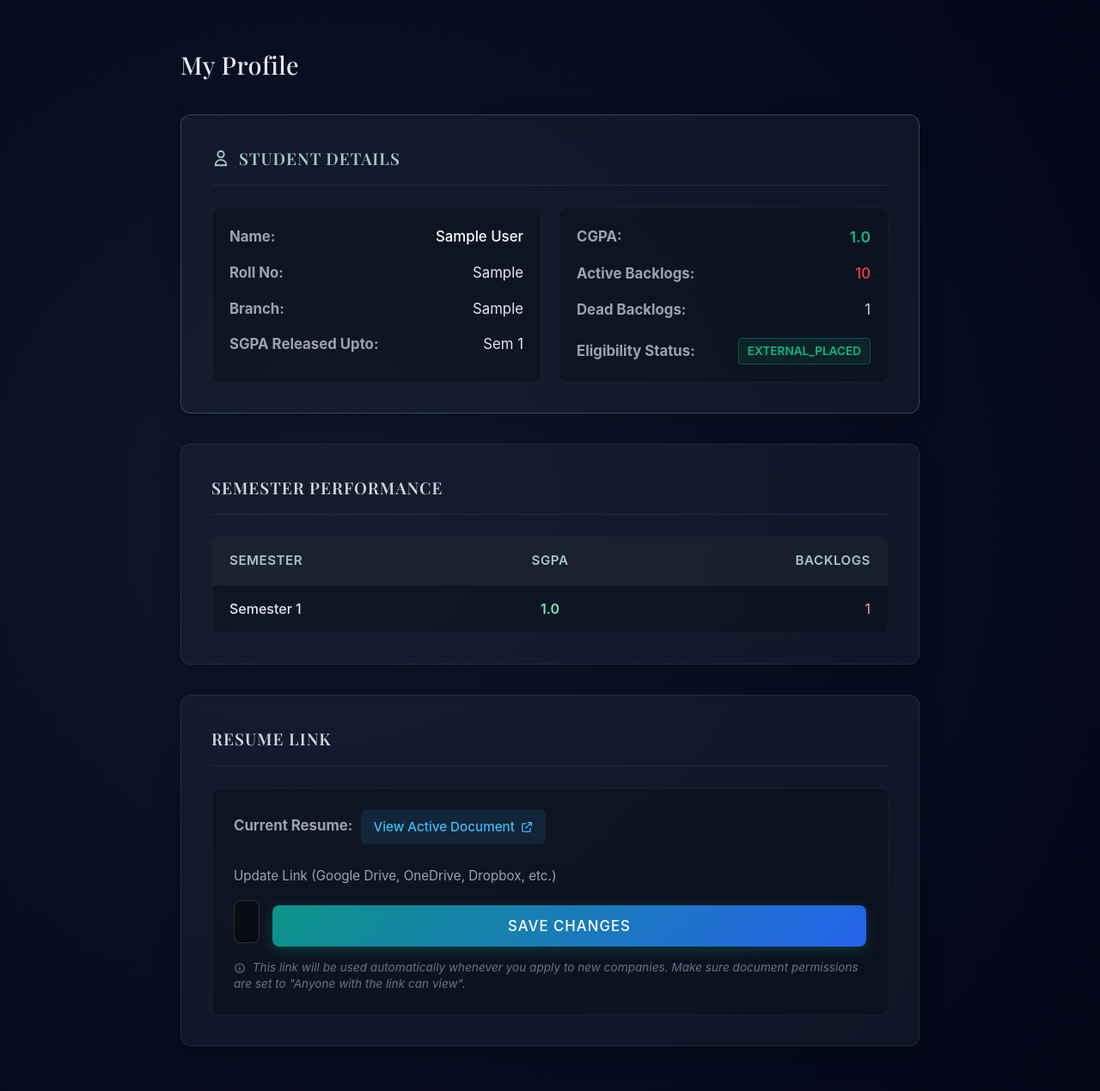
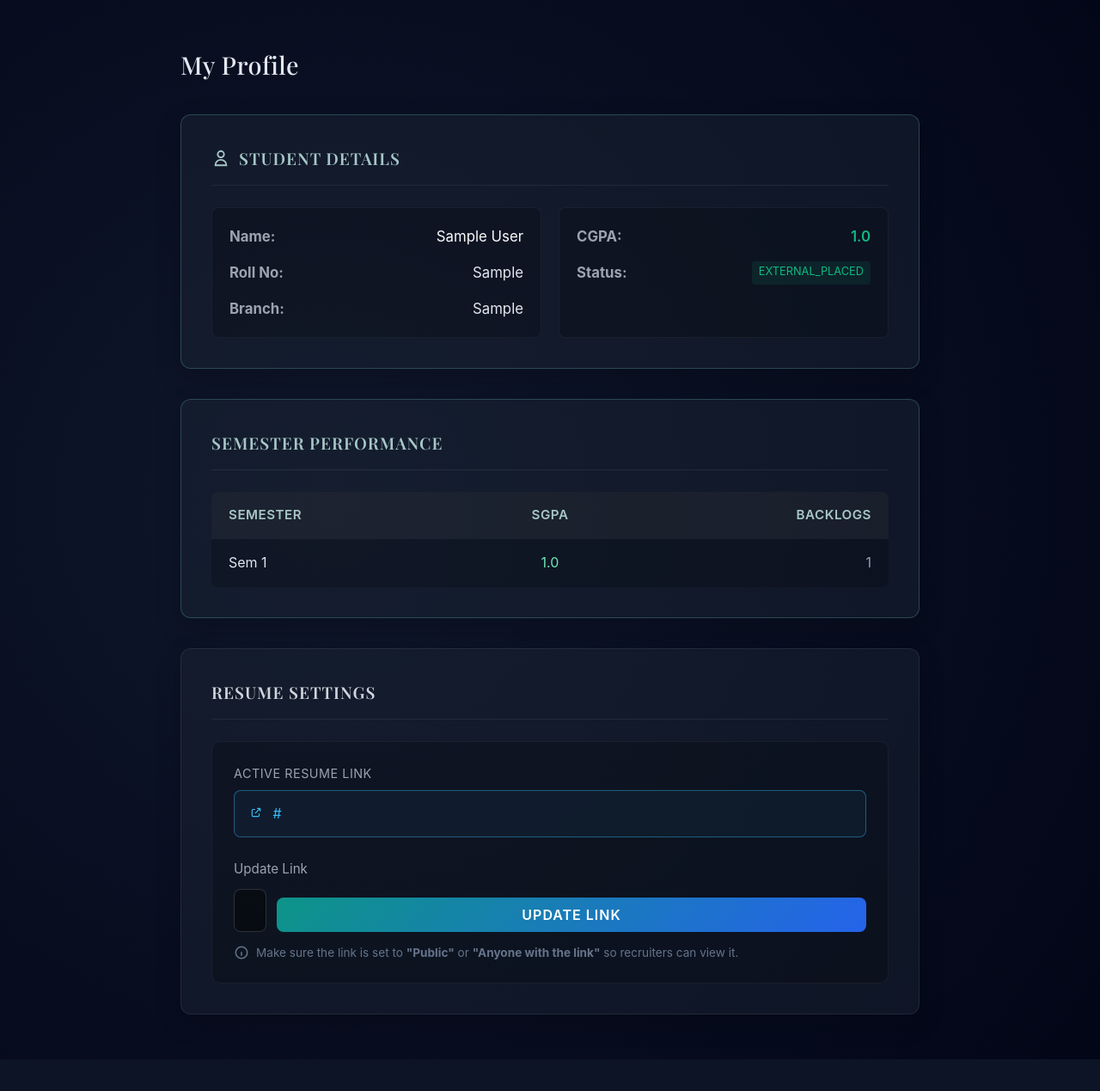
Before and after one commit to lavanayakhosla/TestPlacement, a Flask app: template templates/profile.html in a window 1280 px wide. Shown: the part 74-1343 px from the top of the page at 86% size. After the commit the page ends 1306 px from the top, so only its background shows below. Run offline with Flask 3, Linux system fonts and the light colour scheme; the template is opened without the code that fills it: values that come from a table or form of the project are taken from there, others are empty; tables that the repository leaves empty hold one stand-in row (values such as "Sample post"); some web fonts are replaced.

Commit message:
Update profile.html

```diff
--- a/templates/profile.html
+++ b/templates/profile.html
@@ -4,16 +4,14 @@
 <style>
     /* =========================================
        UNIVERSAL FONT ENFORCEMENT
-       Forces all text, buttons, and inputs to match
        ========================================= */
     .profile-container,
     .profile-container button,
     .profile-container input,
     .profile-container a {
-        font-family: 'Inter', system-ui, -apple-system, BlinkMacSystemFont, "Segoe UI", Roboto, "Helvetica Neue", Arial, sans-serif !important;
+        font-family: 'Inter', system-ui, -apple-system, sans-serif !important;
     }
 
-    /* Responsive Layout Classes */
     .profile-container { width: 100%; max-width: 900px; margin: 0 auto; padding: 20px; box-sizing: border-box; display: flex; flex-direction: column; gap: 35px; }
     .page-title { color: #e2e8f0; font-size: 1.8rem; margin: 0; font-weight: 500; }
     .glass-card { background: rgba(30, 40, 55, 0.4); border: 1px solid rgba(100, 180, 180, 0.3); border-radius: 12px; padding: 35px; box-shadow: 0 10px 30px rgba(0,0,0,0.2); }
@@ -24,31 +22,46 @@
 
     .sem-table-grid { display: grid; grid-template-columns: 1fr 1fr 1fr; align-items: center; }
     .sem-table-header { background: rgba(255,255,255,0.05); padding: 15px 20px; font-weight: 600; color: #a7c7c7; font-size: 0.95rem; text-transform: uppercase; letter-spacing: 0.5px; }
-    .sem-table-row { padding: 15px 20px; border-top: 1px solid rgba(255,255,255,0.05); color: #e2e8f0; transition: background 0.2s; }
+    .sem-table-row { padding: 15px 20px; border-top: 1px solid rgba(255,255,255,0.05); color: #e2e8f0; }
 
-    .resume-form-group { display: flex; gap: 15px; align-items: center; }
-    .resume-input { flex: 1; padding: 14px; background: rgba(0,0,0,0.4); border: 1px solid rgba(255,255,255,0.15); border-radius: 8px; color: #e2e8f0; font-size: 1rem; outline: none; transition: border-color 0.2s; }
-    .resume-btn { background: linear-gradient(135deg, #0d9488, #2563eb); color: white; border: none; padding: 14px 28px; border-radius: 8px; font-size: 1.05rem; font-weight: 500; cursor: pointer; box-shadow: 0 4px 15px rgba(13, 148, 136, 0.3); transition: transform 0.2s; white-space: nowrap; }
+    /* RESUME SECTION IMPROVED */
+    .resume-form-group { display: flex; gap: 12px; align-items: stretch; width: 100%; }
+    .resume-input {
+        flex: 1;
+        padding: 14px 18px;
+        background: rgba(0,0,0,0.4);
+        border: 1px solid rgba(255,255,255,0.15);
+        border-radius: 8px;
+        color: #e2e8f0;
+        font-size: 1rem;
+        outline: none;
+        transition: all 0.3s ease;
+        min-width: 0; /* Important for flex child to shrink properly */
+    }
+    .resume-input:focus { border-color: #38bdf8; background: rgba(0,0,0,0.6); box-shadow: 0 0 0 3px rgba(56, 189, 248, 0.1); }
+
+    .resume-btn {
+        background: linear-gradient(135deg, #0d9488, #2563eb);
+        color: white;
+        border: none;
+        padding: 0 28px;
+        border-radius: 8px;
+        font-size: 1rem;
+        font-weight: 600;
+        cursor: pointer;
+        transition: all 0.2s ease;
+        white-space: nowrap;
+    }
 
     /* Mobile Responsive Rules */
     @media (max-width: 768px) {
-        .profile-container { padding: 12px; gap: 20px; }
-        .page-title { font-size: 1.5rem; }
+        .profile-container { padding: 15px; gap: 20px; }
         .glass-card { padding: 20px; }
-        .card-title { font-size: 1.05rem; margin-bottom: 15px; padding-bottom: 10px; }
+        .details-grid { grid-template-columns: 1fr; }
 
-        /* Stack the student details */
-        .details-grid { grid-template-columns: 1fr; gap: 12px; }
-        .details-box { padding: 15px; font-size: 0.95rem; gap: 12px; }
-
-        /* Shrink table paddings and fonts to fit mobile screens perfectly */
-        .sem-table-header { padding: 12px 10px; font-size: 0.8rem; }
-        .sem-table-row { padding: 12px 10px; font-size: 0.9rem; }
-
-        /* Stack the resume input and button */
-        .resume-form-group { flex-direction: column; align-items: stretch; }
-        .resume-input { width: 100%; box-sizing: border-box; }
-        .resume-btn { width: 100%; padding: 16px; font-size: 1rem; }
+        .resume-form-group { flex-direction: column; }
+        .resume-input { width: 100%; font-size: 0.95rem; padding: 16px; }
+        .resume-btn { width: 100%; padding: 16px; height: auto; }
     }
 </style>
 
@@ -60,110 +73,95 @@
 
     <div class="glass-card">
         <h3 class="card-title">
-            <svg width="22" height="22" fill="none" stroke="currentColor" stroke-width="2" viewBox="0 0 24 24"><path stroke-linecap="round" stroke-linejoin="round" d="M16 7a4 4 0 11-8 0 4 4 0 018 0zM12 14a7 7 0 00-7 7h14a7 7 0 00-7-7z"></path></svg>
+            <svg width="22" height="22" fill="none" stroke="currentColor" stroke-width="2" viewBox="0 0 24 24"><path d="M16 7a4 4 0 11-8 0 4 4 0 018 0zM12 14a7 7 0 00-7 7h14a7 7 0 00-7-7z"></path></svg>
             Student Details
         </h3>
 
         <div class="details-grid">
-
             <div class="details-box">
-                <div style="display: flex; justify-content: space-between;"><strong style="color:#9ca3af;">Name:</strong> <span style="color: #f8fafc; font-weight: 500;">{{ student.name }}</span></div>
+                <div style="display: flex; justify-content: space-between;"><strong style="color:#9ca3af;">Name:</strong> <span style="color: #f8fafc;">{{ student.name }}</span></div>
                 <div style="display: flex; justify-content: space-between;"><strong style="color:#9ca3af;">Roll No:</strong> <span style="color: #e2e8f0;">{{ student.roll_no }}</span></div>
                 <div style="display: flex; justify-content: space-between;"><strong style="color:#9ca3af;">Branch:</strong> <span style="color: #e2e8f0;">{{ student.branch }}</span></div>
-                <div style="display: flex; justify-content: space-between;"><strong style="color:#9ca3af;">SGPA Released Upto:</strong> <span style="color: #e2e8f0;">Sem {{ student.current_semester }}</span></div>
             </div>
 
             <div class="details-box">
-                <div style="display: flex; justify-content: space-between;"><strong style="color:#9ca3af;">CGPA:</strong> <span style="color: #10b981; font-weight: 600; font-size: 1.1rem;">{{ student.cgpa }}</span></div>
-                <div style="display: flex; justify-content: space-between;"><strong style="color:#9ca3af;">Active Backlogs:</strong> <span style="color: {% if student.total_backlogs > 0 %}#ef4444{% else %}#10b981{% endif %}; font-weight: 500;">{{ student.total_backlogs }}</span></div>
-                <div style="display: flex; justify-content: space-between;"><strong style="color:#9ca3af;">Dead Backlogs:</strong> <span style="color: #cbd5e1;">{{ student.dead_backlogs }}</span></div>
-                <div style="display: flex; justify-content: space-between; align-items: center; margin-top: 4px;">
-                    <strong style="color:#9ca3af;">Eligibility Status:</strong>
-                    <span style="background: rgba(16, 185, 129, 0.1); color: #10b981; border: 1px solid rgba(16, 185, 129, 0.3); padding: 4px 10px; border-radius: 4px; font-size: 0.85rem; font-weight: 600;">
-                        {{ student.eligibility_status }}
-                    </span>
+                <div style="display: flex; justify-content: space-between;"><strong style="color:#9ca3af;">CGPA:</strong> <span style="color: #10b981; font-weight: 600;">{{ student.cgpa }}</span></div>
+                <div style="display: flex; justify-content: space-between;"><strong style="color:#9ca3af;">Status:</strong>
+                    <span style="background: rgba(16, 185, 129, 0.1); color: #10b981; padding: 2px 8px; border-radius: 4px; font-size: 0.8rem;">{{ student.eligibility_status }}</span>
                 </div>
+            </div>
+        </div>
+    </div>
+
+    <div class="glass-card">
+        <h3 class="card-title">Semester Performance</h3>
+        {% if student.semester_records %}
+        <div style="background: rgba(0,0,0,0.2); border-radius: 8px; overflow-x: auto;">
+            <div class="sem-table-grid sem-table-header">
+                <div>Semester</div>
+                <div style="text-align: center;">SGPA</div>
+                <div style="text-align: right;">Backlogs</div>
+            </div>
+            {% for sem in student.semester_records | sort(attribute='semester_no') %}
+            <div class="sem-table-grid sem-table-row">
+                <div>Sem {{ sem.semester_no }}</div>
+                <div style="text-align: center; color: #6ee7b7;">{{ sem.sgpa }}</div>
+                <div style="text-align: right; color: #94a3b8;">{{ sem.backlog_count }}</div>
+            </div>
+            {% endfor %}
+        </div>
+        {% else %}
+        <p style="text-align: center; color: #64748b;">No records found.</p>
+        {% endif %}
+    </div>
+
+    <div class="glass-card" style="border-color: rgba(255, 255, 255, 0.08);">
+        <h3 class="card-title" style="color: #d1d5db;">Resume Settings</h3>
+
+        <div style="background: rgba(0,0,0,0.2); border-radius: 10px; border: 1px solid rgba(255,255,255,0.05); padding: 25px;">
+
+            <div style="margin-bottom: 25px;">
+                <label style="display: block; color: #9ca3af; font-size: 0.9rem; margin-bottom: 8px; text-transform: uppercase; letter-spacing: 0.5px;">Active Resume Link</label>
+                {% if student.resume_link %}
+                    <a href="{{ student.resume_link }}" target="_blank" class="resume-input" style="display: block; text-decoration: none; border-color: rgba(56, 189, 248, 0.4); background: rgba(56, 189, 248, 0.05); color: #38bdf8; overflow: hidden; text-overflow: ellipsis; white-space: nowrap;">
+                        <svg width="14" height="14" fill="none" stroke="currentColor" stroke-width="2" viewBox="0 0 24 24" style="margin-right: 8px;"><path d="M10 6H6a2 2 0 00-2 2v10a2 2 0 002 2h10a2 2 0 002-2v-4M14 4h6m0 0v6m0-6L10 14"></path></svg>
+                        {{ student.resume_link }}
+                    </a>
+                {% else %}
+                    <div style="padding: 14px; background: rgba(239, 68, 68, 0.1); border: 1px dashed #ef4444; border-radius: 8px; color: #ef4444; font-size: 0.9rem;">
+                        No resume link provided. Please add one below to apply for companies.
+                    </div>
+                {% endif %}
+            </div>
+
+            <form action="{{ url_for('update_resume_link', student_id=student.id) }}" method="post">
+                <label style="display: block; color: #9ca3af; font-size: 0.95rem; margin-bottom: 10px;">Update Link</label>
+                <div class="resume-form-group">
+                    <input
+                        name="resume_link"
+                        type="url"
+                        class="resume-input"
+                        placeholder="Paste Google Drive / Dropbox link here..."
+                        value="{{ student.resume_link or '' }}"
+                        required
+                    >
+                    <button type="submit" class="resume-btn">
+                        Update Link
+                    </button>
+                </div>
+            </form>
+
+            <div style="margin-top: 15px; display: flex; gap: 8px; color: #64748b; font-size: 0.85rem; line-height: 1.4;">
+                <svg width="18" height="18" fill="none" stroke="currentColor" stroke-width="2" viewBox="0 0 24 24" style="flex-shrink: 0;"><path d="M13 16h-1v-4h-1m1-4h.01M21 12a9 9 0 11-18 0 9 9 0 0118 0z"></path></svg>
+                <span>Make sure the link is set to <strong>"Public"</strong> or <strong>"Anyone with the link"</strong> so recruiters can view it.</span>
             </div>
 
         </div>
     </div>
 
-    <div class="glass-card" style="border-color: rgba(255, 255, 255, 0.08);">
-        <h3 class="card-title" style="color: #d1d5db;">Semester Performance</h3>
-
-        {% if student.semester_records %}
-        <div style="background: rgba(0,0,0,0.2); border-radius: 8px; border: 1px solid rgba(255,255,255,0.05); overflow: hidden;">
-
-            <div class="sem-table-grid sem-table-header">
-                <div>Semester</div>
-                <div style="text-align: center;">SGPA</div>
-                <div style="text-align: right;">Backlogs</div>
-            </div>
-
-            <div style="display: flex; flex-direction: column;">
-                {% for sem in student.semester_records | sort(attribute='semester_no') %}
-                <div class="sem-table-grid sem-table-row" onmouseover="this.style.background='rgba(255,255,255,0.02)';" onmouseout="this.style.background='transparent';">
-                    <div style="font-weight: 500;">Semester {{ sem.semester_no }}</div>
-                    <div style="text-align: center; color: #6ee7b7; font-weight: 600;">{{ sem.sgpa }}</div>
-                    <div style="text-align: right; color: {% if sem.backlog_count > 0 %}#fca5a5{% else %}#94a3b8{% endif %};">{{ sem.backlog_count }}</div>
-                </div>
-                {% endfor %}
-            </div>
-
-        </div>
-        {% else %}
-        <div style="text-align: center; color: #64748b; padding: 30px; background: rgba(0,0,0,0.2); border-radius: 8px; font-style: italic; font-size: 0.95rem;">
-            No semester data available yet.
-        </div>
-        {% endif %}
-    </div>
-
-    <div class="glass-card" style="border-color: rgba(255, 255, 255, 0.08);">
-        <h3 class="card-title" style="color: #d1d5db;">Resume Link</h3>
-
-        <div style="background: rgba(0,0,0,0.2); border-radius: 8px; border: 1px solid rgba(255,255,255,0.05); padding: 25px;">
-
-            <div style="margin-bottom: 25px; display: flex; align-items: flex-start; gap: 10px; font-size: 1.05rem; flex-wrap: wrap;">
-                <strong style="color: #9ca3af; margin-top: 5px;">Current Resume:</strong>
-                {% if student.resume_link %}
-                    <a href="{{ student.resume_link }}" target="_blank" rel="noopener noreferrer" style="color: #38bdf8; text-decoration: none; background: rgba(56, 189, 248, 0.1); padding: 8px 14px; border-radius: 6px; display: inline-flex; align-items: center; gap: 6px; font-weight: 500; font-size: 0.95rem; transition: background 0.2s; word-break: break-all;" onmouseover="this.style.background='rgba(56, 189, 248, 0.2)';" onmouseout="this.style.background='rgba(56, 189, 248, 0.1)';">
-                        View Active Document
-                        <svg width="16" height="16" fill="none" stroke="currentColor" stroke-width="2" viewBox="0 0 24 24"><path stroke-linecap="round" stroke-linejoin="round" d="M10 6H6a2 2 0 00-2 2v10a2 2 0 002 2h10a2 2 0 002-2v-4M14 4h6m0 0v6m0-6L10 14"></path></svg>
-                    </a>
-                {% else %}
-                    <span style="color: #ef4444; font-weight: 500; background: rgba(239, 68, 68, 0.1); padding: 6px 12px; border-radius: 6px; font-size: 0.9rem; margin-top: 3px;">Not Set</span>
-                {% endif %}
-            </div>
-
-            <form action="{{ url_for('update_resume_link', student_id=student.id) }}" method="post" style="display: flex; flex-direction: column; gap: 12px;">
-                <label style="color: #9ca3af; font-size: 0.95rem;">Update Link (Google Drive, OneDrive, Dropbox, etc.)</label>
-                <div class="resume-form-group">
-                    <input
-                        name="resume_link"
-                        type="url"
-                        class="resume-input"
-                        placeholder="https://drive.google.com/..."
-                        value="{{ student.resume_link or '' }}"
-                        required
-                        onfocus="this.style.borderColor='#38bdf8';"
-                        onblur="this.style.borderColor='rgba(255,255,255,0.15)';"
-                    >
-                    <button type="submit" class="resume-btn" onmouseover="this.style.transform='translateY(-2px)';" onmouseout="this.style.transform='translateY(0)';">
-                        Save Changes
-                    </button>
-                </div>
-            </form>
-            <p style="margin: 15px 0 0 0; color: #64748b; font-size: 0.85rem; font-style: italic; line-height: 1.4;">
-                <svg width="14" height="14" fill="none" stroke="currentColor" stroke-width="2" viewBox="0 0 24 24" style="vertical-align: middle; margin-right: 4px; margin-bottom: 2px;"><path stroke-linecap="round" stroke-linejoin="round" d="M13 16h-1v-4h-1m1-4h.01M21 12a9 9 0 11-18 0 9 9 0 0118 0z"></path></svg>
-                This link will be used automatically whenever you apply to new companies. Make sure document permissions are set to "Anyone with the link can view".
-            </p>
-
-        </div>
-    </div>
-
     {% else %}
-    <div style="text-align: center; color: #9ca3af; padding: 50px 20px; background: rgba(30, 40, 55, 0.4); border: 1px solid rgba(255, 255, 255, 0.08); border-radius: 12px;">
-        No student profile is currently linked to this account.
+    <div style="text-align: center; color: #9ca3af; padding: 50px 20px;">
+        No student profile linked.
     </div>
     {% endif %}
 
```
